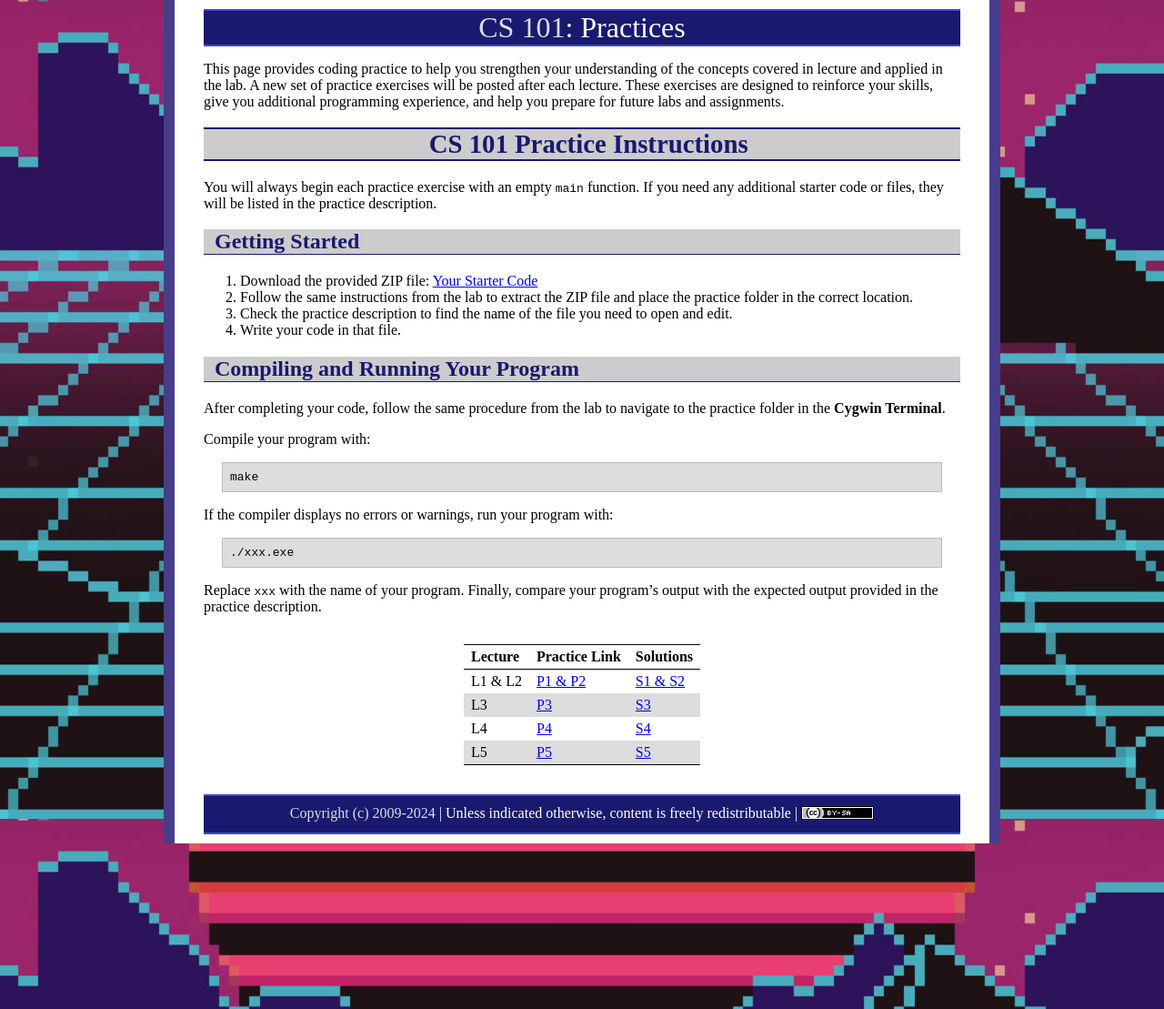
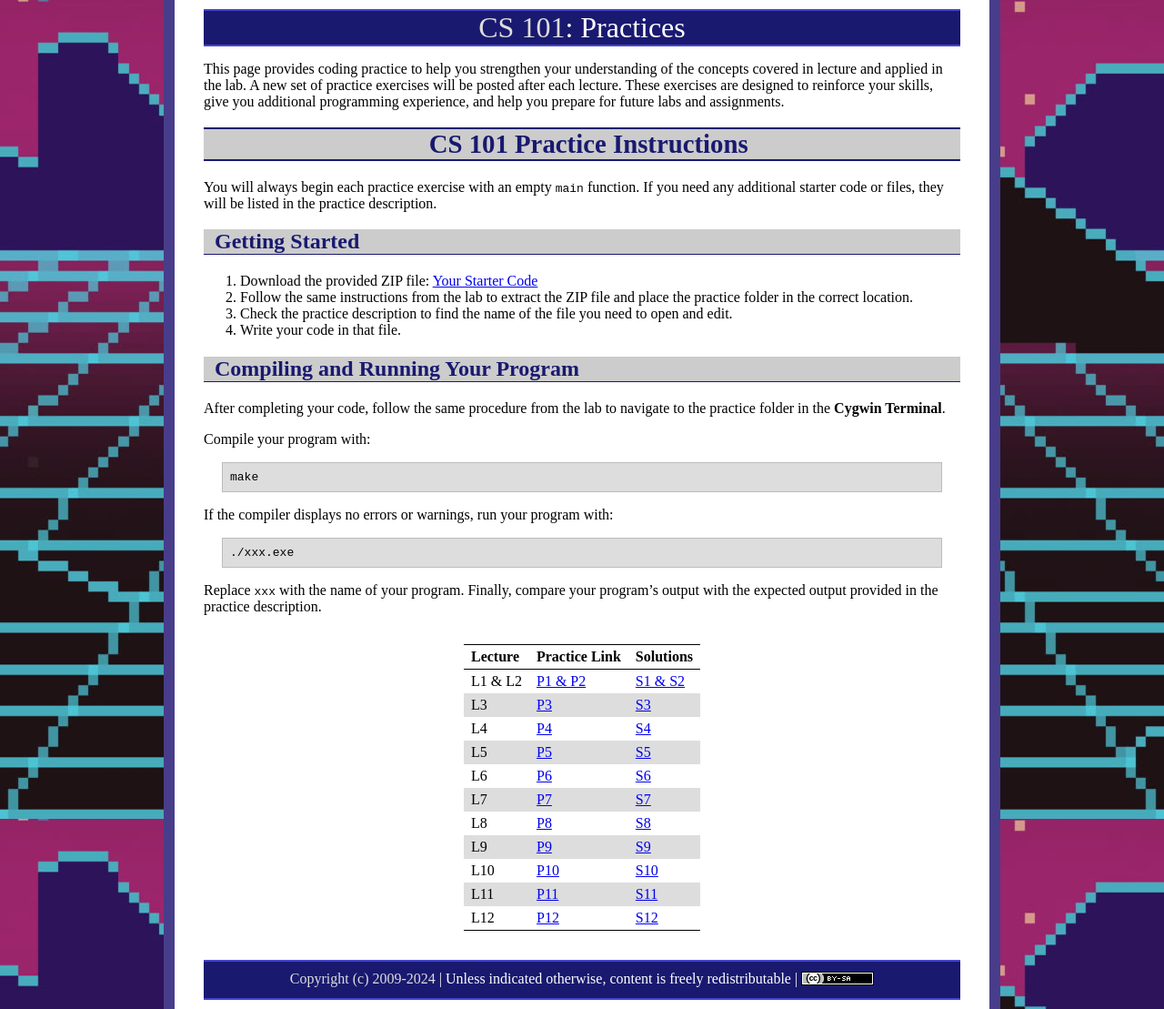
Before and after one commit to ycpcs/cs101-fall2026, a Jekyll site: the page built from practices/index.md, in a window 1280 px wide. Shown: the whole page at 91% size. Built offline with Jekyll 4.4.1, drawn with Linux system fonts in a browser that asks for light colours.

Commit message:
Update index.md

```diff
--- a/practices/index.md
+++ b/practices/index.md
@@ -40,3 +40,10 @@ L1 & L2 | [P1 & P2](p1.html) | [S1 & S2](s1.zip)
 L3 | [P3](p3.html) | [S3](s3.zip)
 L4 | [P4](p4.html) | [S4](s4.zip)
 L5 | [P5](p5.html) | [S5](s5.zip)
+L6 | [P6](p6.html) | [S6](s6.zip)
+L7 | [P7](p7.html) | [S7](s7.zip)
+L8 | [P8](p8.html) | [S8](s8.zip)
+L9 | [P9](p9.html) | [S9](s9.zip)
+L10 | [P10](p10.html) | [S10](s10.zip)
+L11 | [P11](p11.html) | [S11](s11.zip)
+L12 | [P12](p12.html) | [S12](s12.zip)
```
